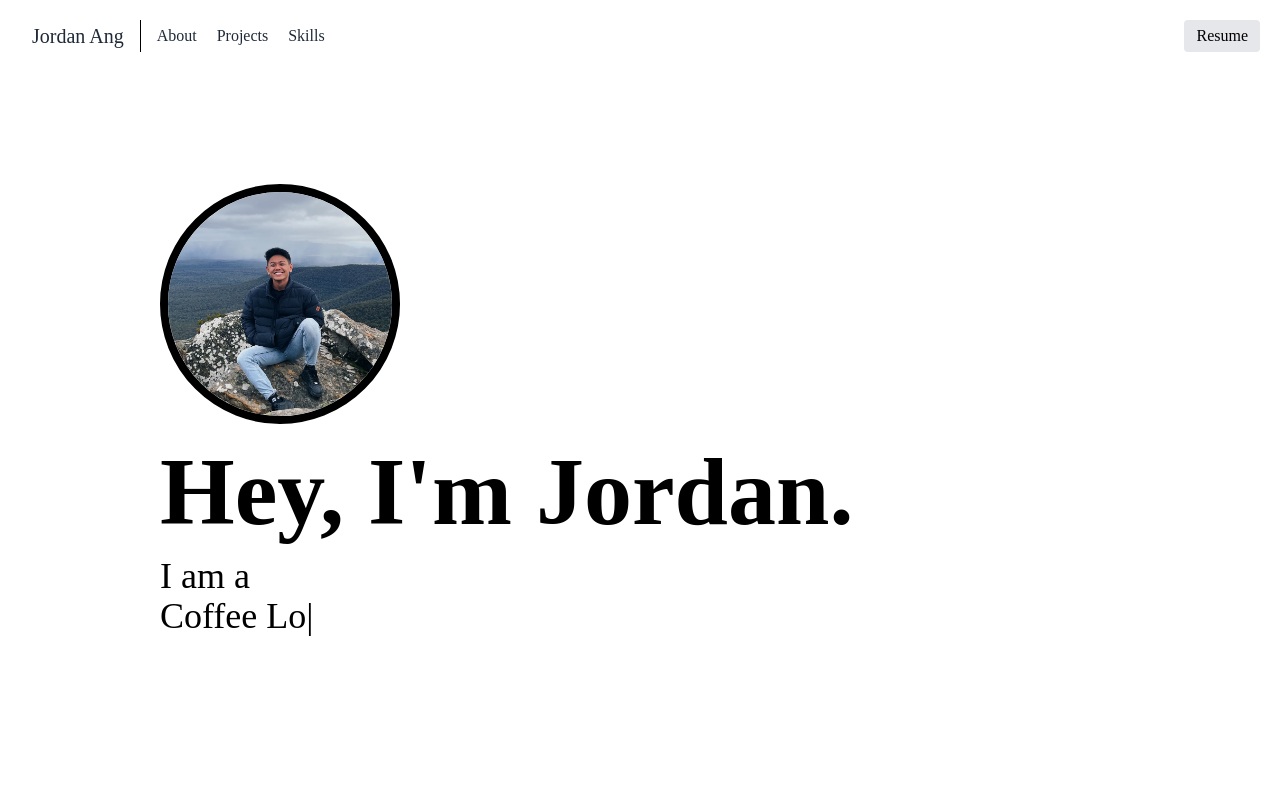
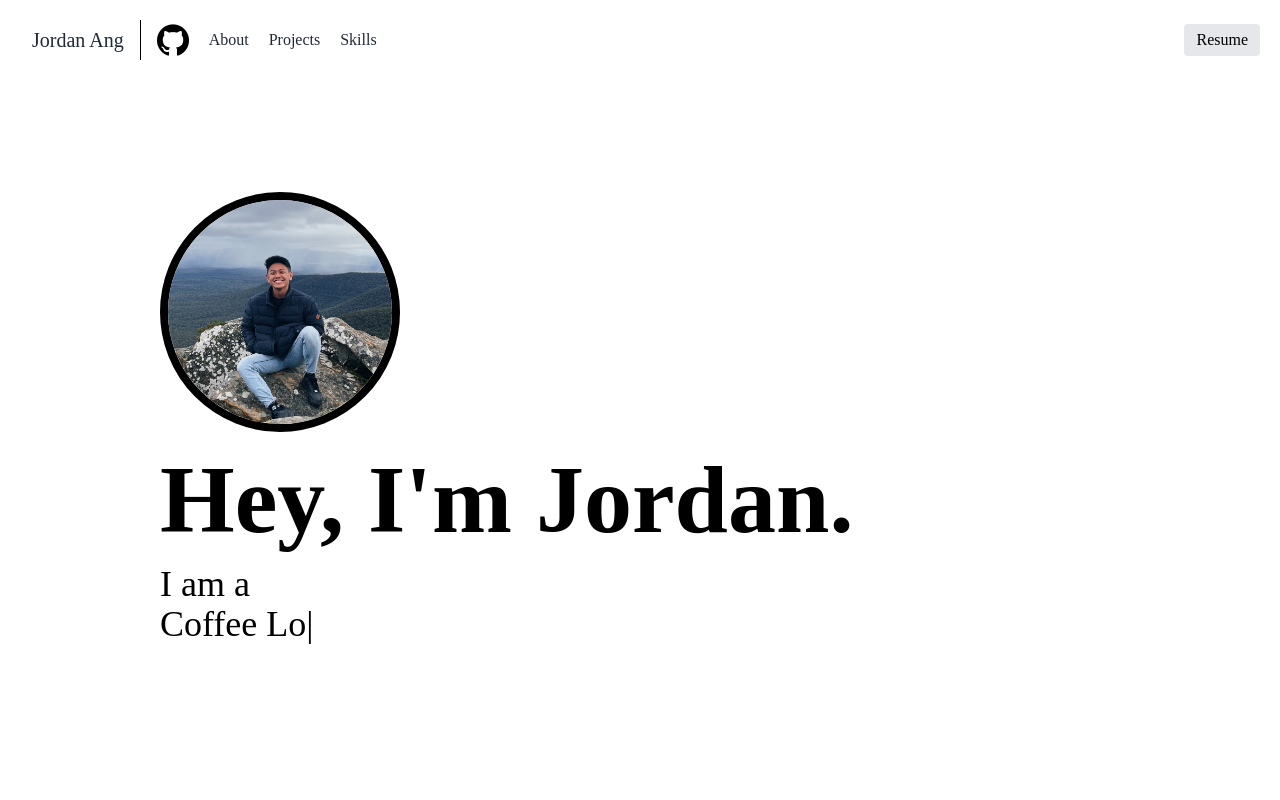
Before and after one commit to jordung/portfolio, a React (Create React App) app: page / in a window 1280 px wide. Shown: the top 800 px of the page. Built offline with nearby package versions, Linux system fonts and the light colour scheme.

Commit message:
added github link

```diff
--- a/src/components/Navbar.js
+++ b/src/components/Navbar.js
@@ -11,6 +11,12 @@ export default function Navbar() {
           </a>
         </a>
         <nav className="md:mr-auto md:ml-4 md:py-1 md:pl-4 md:border-l md:border-black max-sm:ml-3 max-sm:text-xs max-sm:items-start flex flex-wrap items-center text-base justify-center">
+          <a href="https://github.com/jordung">
+            <img
+              src="./github.png"
+              className="w-8 mr-5 hover:opacity-50 max-sm:w-4"
+            />
+          </a>
           <a href="#about" className="mr-5 text-gray-800 hover:text-gray-400">
             About
           </a>
```
Also changed, not shown: public/github.png (added).
